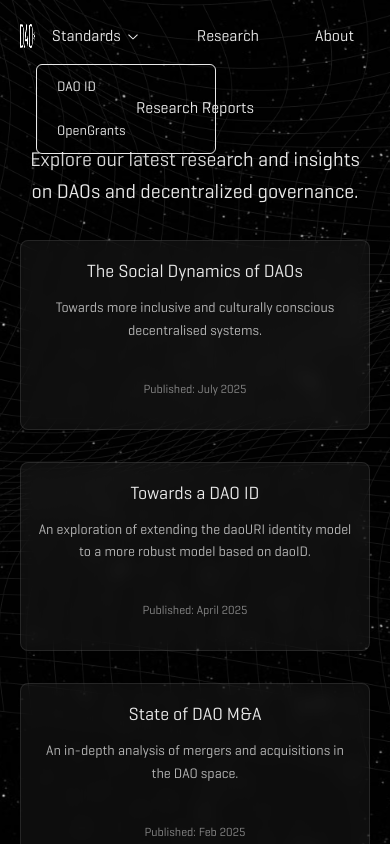
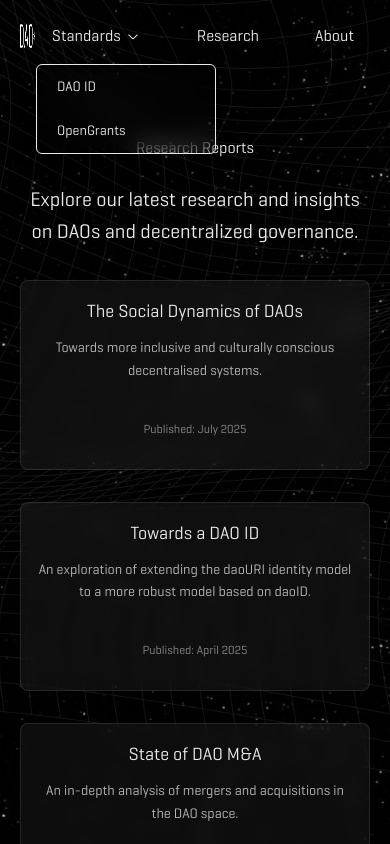
Before and after one commit to metagov/daostar-website, a Next.js app: page /research in a window 390 px wide. Both pictures are taken after a click on the button "Standards". Shown: the top 844 px of the page. Built offline with nearby package versions, Linux system fonts and the light colour scheme.

Commit message:
Fix topnav causing page shifts when dropdown is open. Improve readability of topnav in mobile view

```diff
--- a/src/app/globals.css
+++ b/src/app/globals.css
@@ -94,6 +94,7 @@ body {
   line-height: 24px;
   font-weight: normal;
   overflow-x: hidden;
+  overflow-y: auto;
   overscroll-behavior: none;
   background-image: url('/img/stars.jpg');
   background-repeat: repeat;
--- a/src/components/TopNavigation.tsx
+++ b/src/components/TopNavigation.tsx
@@ -25,7 +25,7 @@ const TopNavigation: React.FC = () => {
         </Link>
 
         <div className="flex items-center gap-6">
-          <DropdownMenu.Root>
+          <DropdownMenu.Root modal={false}>
             <DropdownMenu.Trigger asChild>
               <button className={cn(
                 "flex items-center px-4 py-2 text-text-primary bg-transparent border-none text-base font-medium",
@@ -40,8 +40,8 @@ const TopNavigation: React.FC = () => {
             <DropdownMenu.Portal>
               <DropdownMenu.Content
                 className={cn(
-                  "min-w-[180px] bg-card-bg border border-card-border rounded-md shadow-xl",
-                  "animate-slide-up z-50 mt-1"
+                  "min-w-[180px] bg-card-bg/95 backdrop-blur-md border border-card-border rounded-md shadow-xl",
+                  "animate-slide-up z-[1001] mt-1"
                 )}
                 align="start"
                 sideOffset={4}
```
